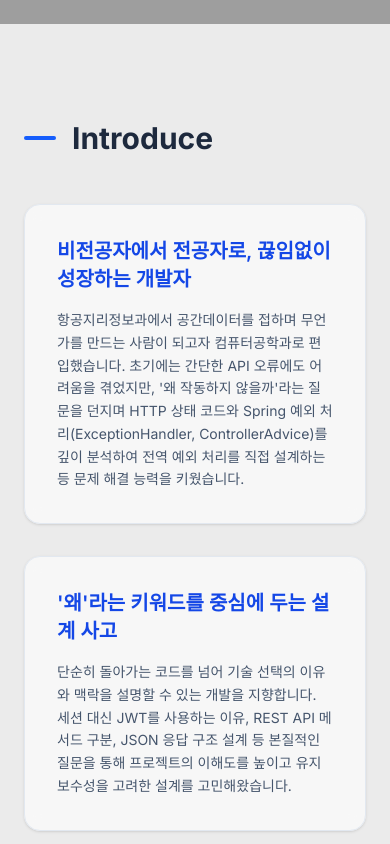
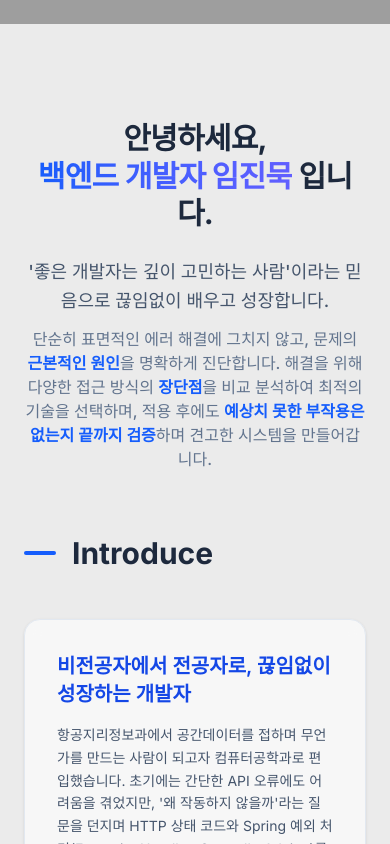
Before and after one commit to Mukjin/Portfolio, a React (Vite) app: page / in a window 390 px wide. Shown: the part 820-1664 px from the top of the page. Built offline with nearby package versions, Linux system fonts and the light colour scheme; grey boxes are pictures that could not be loaded.

Commit message:
feat: Add personal introduction section
Introduce a new section to the application that displays personal information about the backend developer, including their philosophy and approach to problem-solving. This enhances the portfolio by providing a more personal and detailed overview.

```diff
--- a/src/App.tsx
+++ b/src/App.tsx
@@ -66,7 +66,32 @@ function Introduce() {
 
   return (
     <section id="introduce" className="py-24 px-6 md:px-12 max-w-7xl mx-auto">
+      <motion.div
+        initial={{ opacity: 0, y: 20 }}
+        whileInView={{ opacity: 1, y: 0 }}
+        viewport={{ once: true }}
+        className="mb-16 text-center md:text-left"
+      >
+        <h3 className="text-3xl md:text-5xl font-extrabold text-slate-800 tracking-tight leading-tight">
+          안녕하세요, <br className="md:hidden" />
+          <span className="text-transparent bg-clip-text bg-gradient-to-r from-blue-600 to-indigo-500">
+            백엔드 개발자 임진묵
+          </span> 입니다.
+        </h3>
+        <div className="mt-6 space-y-3 text-slate-600 text-lg md:text-xl font-medium leading-relaxed">
+          <p>
+            '좋은 개발자는 깊이 고민하는 사람'이라는 믿음으로 끊임없이 배우고 성장합니다.
+          </p>
+          <p className="text-base md:text-lg text-slate-500">
+            단순히 표면적인 에러 해결에 그치지 않고, 문제의 <strong className="text-blue-600 font-semibold">근본적인 원인</strong>을 명확하게 진단합니다. <br className="hidden md:block" />
+            해결을 위해 다양한 접근 방식의 <strong className="text-blue-600 font-semibold">장단점</strong>을 비교 분석하여 최적의 기술을 선택하며, <br className="hidden md:block" />
+            적용 후에도 <strong className="text-blue-600 font-semibold">예상치 못한 부작용은 없는지 끝까지 검증</strong>하며 견고한 시스템을 만들어갑니다.
+          </p>
+        </div>
+      </motion.div>
+
       <SectionHeading>Introduce</SectionHeading>
+
       <div className="grid grid-cols-1 md:grid-cols-2 gap-8">
         {stories.map((story, idx) => (
           <motion.div
@@ -195,32 +220,31 @@ function ProjectList() {
 function Experience() {
   return (
     <section id="experience" className="py-24 px-6 md:px-12 max-w-7xl mx-auto">
-      <div className="grid grid-cols-1 lg:grid-cols-2 gap-16">
       <div>
         <SectionHeading>Experience</SectionHeading>
         <div className="space-y-6">
           <div className="p-6 rounded-2xl bg-white/80 backdrop-blur-sm border border-slate-200 shadow-sm border-l-4 border-l-blue-500">
-              <div className="text-blue-600 text-sm font-mono mb-2">2024.11 - 2025.06 (8개월)</div>
-              <h4 className="text-slate-800 font-bold text-lg mb-2">Goorm 백엔드 부트캠프</h4>
-              <div className="space-y-3 text-sm text-slate-600 leading-relaxed mt-4">
+            <div className="text-blue-600 font-mono mb-2">2024.11 - 2025.06 (8개월)</div>
+            <h4 className="text-slate-800 font-bold text-2xl mb-2">Goorm 백엔드 부트캠프</h4>
+            <div className="space-y-3 text-slate-700 leading-relaxed mt-4">
               <p>Java 언어의 기본 문법부터 Spring Framework의 심화 개념까지 학습하며 RESTful API 설계 및 구현 역량을 기르고, 데이터베이스 설계와 ORM을 활용한 효율적인 데이터 관리 방법을 익혔습니다.</p>
               <p>실제 소프트웨어 버전 기반 클론 코딩과 디버깅 실습을 통해 실시간 버그를 해결하고, 고객 요구사항을 반영한 백엔드 시스템 설계 및 프론트엔드 연동을 경험하며 실무적인 문제 해결 능력을 키웠습니다.</p>
               <p>서버 성능 진단, 코드 및 쿼리 최적화, 캐싱 적용 등을 통해 시스템 효율을 높이고, 성능 모니터링 도구를 활용한 실시간 서버 상태 점검 및 클라우드 환경에서의 대규모 서비스 배포·운영 능력을 배양했습니다.</p>
             </div>
           </div>
           <div className="p-6 rounded-2xl bg-white/80 backdrop-blur-sm border border-slate-200 shadow-sm">
-              <div className="text-slate-500 text-sm font-mono mb-2">2024.07 - 2024.08 (2개월)</div>
-              <h4 className="text-slate-800 font-bold text-lg mb-2">AI 스타트업 유니버시티</h4>
-              <div className="space-y-3 text-sm text-slate-600 leading-relaxed mt-4">
+            <div className="text-slate-500 font-mono mb-2">2024.07 - 2024.08 (2개월)</div>
+            <h4 className="text-slate-800 font-bold text-2xl mb-2">AI 스타트업 유니버시티</h4>
+            <div className="space-y-3 text-slate-700 leading-relaxed mt-4">
               <p>창업 생태계 트렌드 분석, 비즈니스 모델 수립, 마케팅 전략 등 창업에 필요한 전반적인 지식을 습득하고, 파이썬을 활용한 데이터 전처리 및 머신러닝/딥러닝 모델 구축의 기초를 다졌습니다.</p>
               <p>짧은 기간 내에 진행된 애자일(Agile) 기반의 프로토타이핑 프로젝트를 통해 기획부터 개발, 현업 개발자 멘토링까지 경험하며 요구사항 변화에 유연하게 대응하는 방법을 체득했습니다.</p>
               <p>Spring Boot를 활용한 API 개발, Docker를 이용한 컨테이너 빌드 및 AWS 클라우드 인프라 구축 실습을 통해 AI 서비스를 실제 웹 애플리케이션으로 배포하고 운영하는 전체 사이클을 경험했습니다.</p>
             </div>
           </div>
           <div className="p-6 rounded-2xl bg-white/80 backdrop-blur-sm border border-slate-200 shadow-sm">
-              <div className="text-slate-500 text-sm font-mono mb-2">2023.06 - 2024.06 (12개월)</div>
-              <h4 className="text-slate-800 font-bold text-lg mb-2">GDSC (Google Developer Student Clubs)</h4>
-              <div className="space-y-3 text-sm text-slate-600 leading-relaxed mt-4">
+            <div className="text-slate-500 font-mono mb-2">2023.06 - 2024.06 (12개월)</div>
+            <h4 className="text-slate-800 font-bold text-2xl mb-2">GDSC (Google Developer Student Clubs)</h4>
+            <div className="space-y-3 text-slate-700 leading-relaxed mt-4">
               <p>다양한 직군(프론트엔드, 기획, 디자인)과의 원활한 소통 방식 및 IT 연합 동아리 내 기술 공유 문화를 경험했습니다.</p>
               <p>명확한 API 명세서 작성과 코드 리뷰를 도입하여 팀 프로젝트 초기 단계의 소통 비용 및 통합 오류를 감소시켰습니다.</p>
               <p>주도적인 프로젝트 리딩 경험, 개발자 커뮤니티 네트워킹, 기술적 다양성을 수용하는 열린 태도를 함양했습니다.</p>
@@ -228,27 +252,32 @@ function Experience() {
           </div>
         </div>
       </div>
+    </section>
+  );
+}
 
+function Education() {
+  return (
+    <section id="education" className="py-24 px-6 md:px-12 max-w-7xl mx-auto">
       <div>
         <SectionHeading>Education</SectionHeading>
         <div className="space-y-6">
           <div className="p-6 rounded-2xl bg-white/80 backdrop-blur-sm border border-slate-200 shadow-sm flex flex-col sm:flex-row justify-between gap-4">
             <div>
-                <h4 className="text-slate-800 font-bold text-lg mb-1">한국해양대학교(편입)</h4>
-                <p className="text-slate-600">컴퓨터공학과 졸업</p>
+              <h4 className="text-slate-800 font-bold text-2xl mb-1">한국해양대학교(편입)</h4>
+              <p className="text-slate-700 font-medium">컴퓨터공학과 졸업</p>
             </div>
-              <div className="text-blue-600 font-mono text-sm sm:text-right">
+            <div className="text-blue-600 font-mono sm:text-right">
               2022.03 - 2025.02
             </div>
           </div>
           <div className="p-6 rounded-2xl bg-white/80 backdrop-blur-sm border border-slate-200 shadow-sm flex flex-col sm:flex-row justify-between gap-4">
             <div>
-                <h4 className="text-slate-800 font-bold text-lg mb-1">인하공업전문대학</h4>
-                <p className="text-slate-600">항공지리정보학과 졸업</p>
+              <h4 className="text-slate-800 font-bold text-2xl mb-1">인하공업전문대학</h4>
+              <p className="text-slate-700 font-medium">항공지리정보학과 졸업</p>
             </div>
-              <div className="text-slate-500 font-mono text-sm sm:text-right">
+            <div className="text-slate-500 font-mono sm:text-right">
               2017.03 - 2021.02
-              </div>
             </div>
           </div>
         </div>
@@ -367,6 +396,7 @@ function Home() {
         <Skill />
         <ProjectList />
         <Experience />
+        <Education />
       </main>
       <Contact />
     </div>
```
Lines whose indentation alone changed are shown as unchanged.
